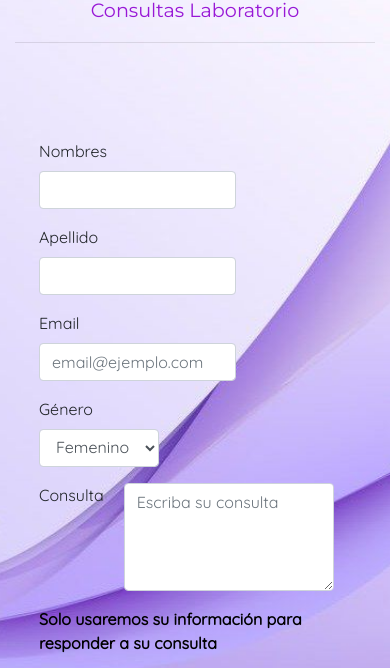
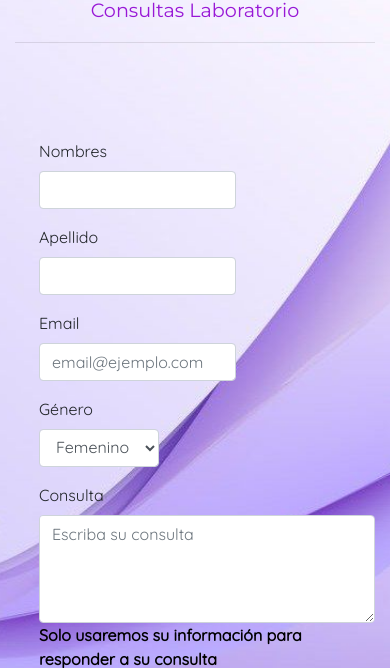
Before and after one commit to mtisot/CoderPrueba, a website: page htmls/consulta.html in a window 390 px wide. Shown: the part 110-778 px from the top of the page. Drawn offline with nearby package versions, Linux system fonts and the light colour scheme.

Commit message:
PAso la textbox de consulta abajo por vision mobile

```diff
--- a/htmls/consulta.html
+++ b/htmls/consulta.html
@@ -55,10 +55,10 @@
 							<option>Otro</option>
 						</select>
 					</div>
-					<div class="consulta-box form-group">
+					<!-- <div class="consulta-box form-group"> -->
 						<label for="consulta">Consulta</label>
-						<textarea id="txtconsulta" class="form-control" name="consultas" placeholder="Escriba su consulta" required></textarea>
-					</div>
+						<textarea id="txtconsulta" class="form-control m-0" name="consultas" placeholder="Escriba su consulta" required></textarea>
+					<!-- </div> -->
 					<p>Solo usaremos su información para responder a su consulta</p>
 					<div>
 						<input type="checkbox" value="si" name="chkAcepta" id="chkAcepta" required>
```
Also changed, not shown: 2 other files.
